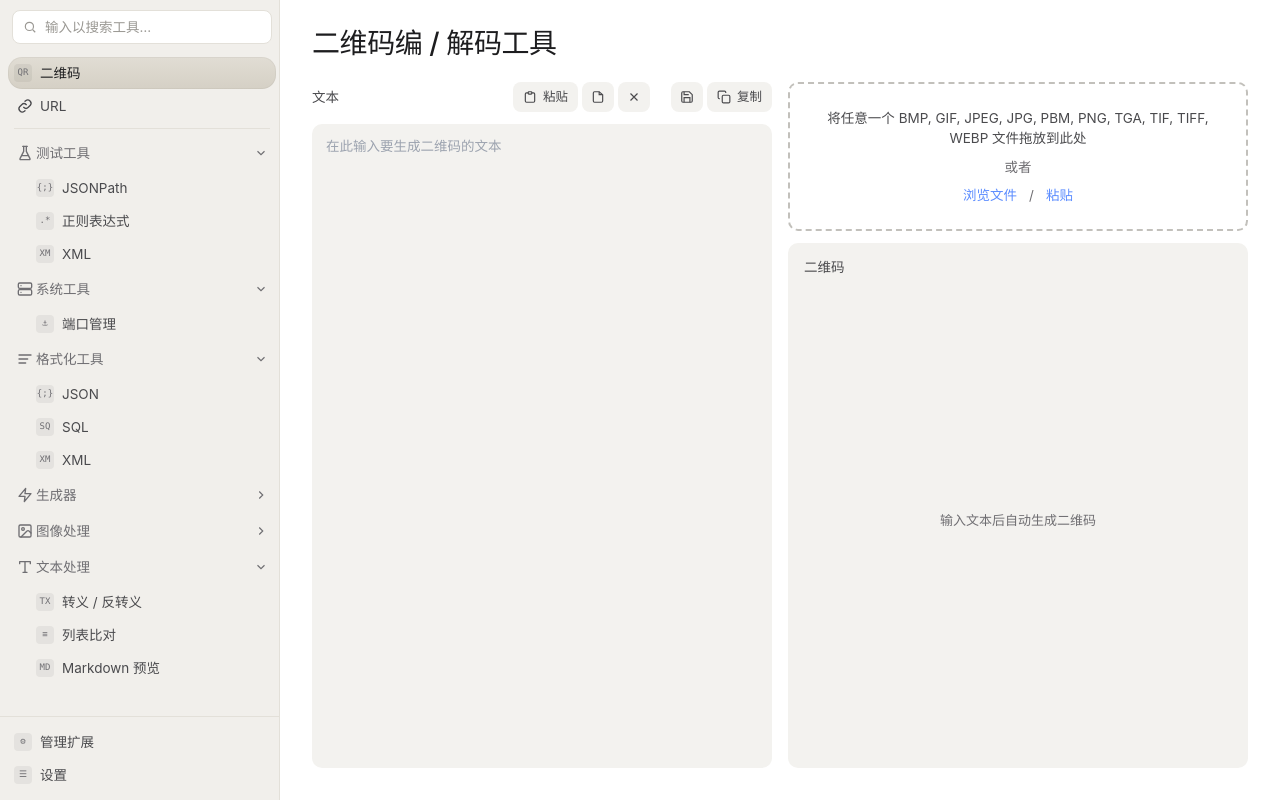
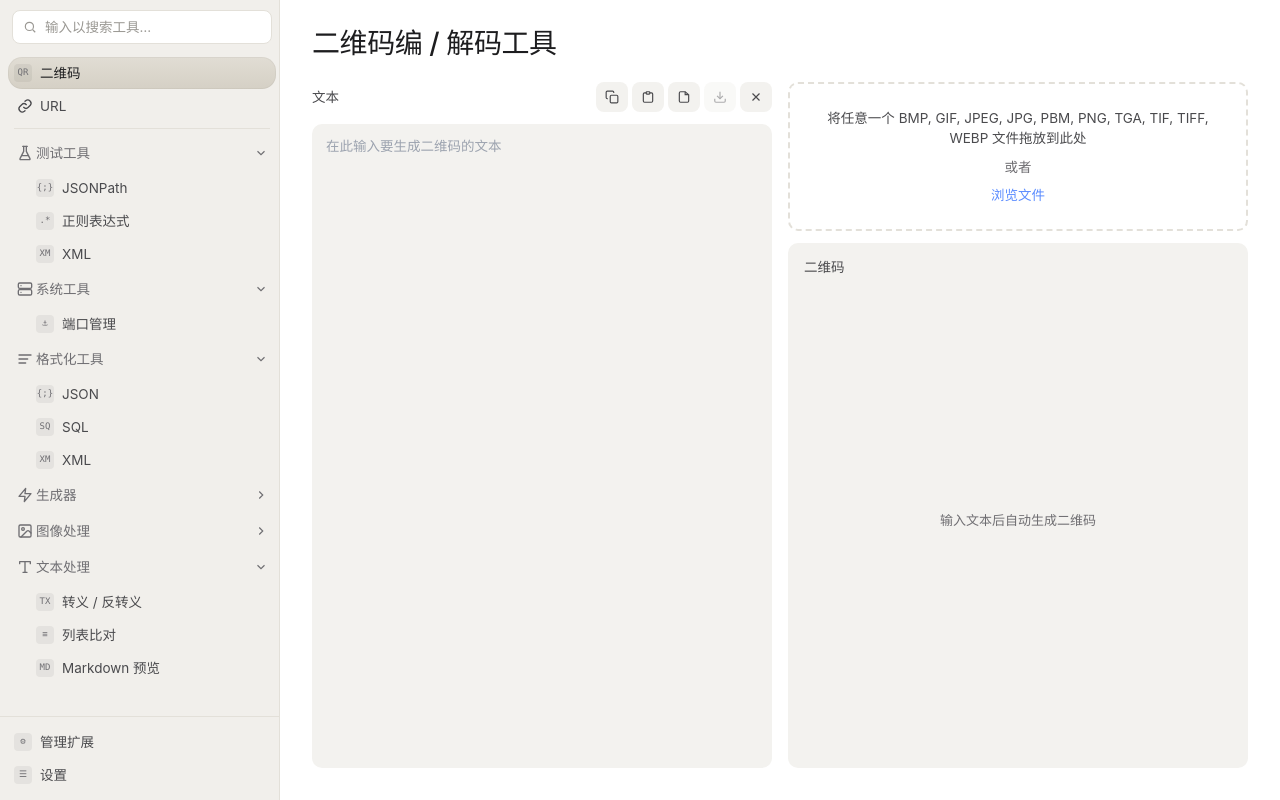
Before and after one commit to MeQln/Tauri-DevBox, a Vue app: page /tools/qrcode in a window 1280 px wide. Built offline with nearby package versions, Linux system fonts and the light colour scheme.

Commit message:
chore: 提交二维码工具页改动

```diff
--- a/src-tauri/capabilities/default.json
+++ b/src-tauri/capabilities/default.json
@@ -10,6 +10,8 @@
     "dialog:default",
     "fs:default",
     "fs:allow-read-file",
-    "fs:allow-write-text-file"
+    "fs:allow-write-file",
+    "fs:allow-write-text-file",
+    { "identifier": "fs:scope", "allow": ["**"] }
   ]
 }
--- a/src/components/ui/PillBtn.vue
+++ b/src/components/ui/PillBtn.vue
@@ -19,6 +19,7 @@ defineProps<{ iconOnly?: boolean }>()
 }
 .pill-btn:hover { background: #ebe9e3; }
 .pill-btn:active { background: #e2dfd8; }
+.pill-btn:disabled { opacity: .45; cursor: not-allowed; pointer-events: none; }
 .pill-btn :deep(svg) { width: 14px; height: 14px; }
 .pill-btn.icon-only { width: 32px; padding: 0; justify-content: center; }
 </style>
--- a/src/main.ts
+++ b/src/main.ts
@@ -9,3 +9,16 @@ const app = createApp(App)
 app.use(createPinia())
 app.use(router)
 app.mount('#app')
+
+// 全局拦截拖拽默认行为：避免把图片 / 文本文件拖入窗口时浏览器
+// 默认当作 URL 在当前页打开。仅在显式 @drop 处理的区域（如二维码 dropzone）内放行，
+// 其余位置一律 preventDefault，杜绝"拖到任意位置就自动打开文件"。
+window.addEventListener('dragover', (e) => {
+  if (!e.dataTransfer?.types.includes('Files')) return
+  e.preventDefault()
+})
+window.addEventListener('drop', (e) => {
+  if (!e.dataTransfer?.types.includes('Files')) return
+  // dropzone 自身的 @drop handler 会先在目标阶段执行；此处兜底阻止默认打开行为
+  e.preventDefault()
+})
--- a/src/views/QrCodeView.vue
+++ b/src/views/QrCodeView.vue
@@ -9,12 +9,17 @@
       <div class="section-title">
         <span>文本</span>
         <div class="section-actions">
-          <PillBtn title="粘贴" @click="pasteText">
+          <PillBtn icon-only title="复制" @click="copyText">
+            <svg viewBox="0 0 24 24" fill="none" stroke="currentColor" stroke-width="2">
+              <rect x="9" y="9" width="13" height="13" rx="2" />
+              <path d="M5 15H4a2 2 0 01-2-2V4a2 2 0 012-2h9a2 2 0 012 2v1" />
+            </svg>
+          </PillBtn>
+          <PillBtn icon-only title="粘贴" @click="pasteText">
             <svg viewBox="0 0 24 24" fill="none" stroke="currentColor" stroke-width="2">
               <rect x="9" y="3" width="6" height="4" rx="1" />
               <path d="M9 5H6a2 2 0 00-2 2v12a2 2 0 002 2h12a2 2 0 002-2V7a2 2 0 00-2-2h-3" />
             </svg>
-            <span>粘贴</span>
           </PillBtn>
           <PillBtn icon-only title="读取文件" @click="readTextFromFile">
             <svg viewBox="0 0 24 24" fill="none" stroke="currentColor" stroke-width="2">
@@ -22,24 +27,17 @@
               <path d="M14 3H6a2 2 0 00-2 2v14a2 2 0 002 2h12a2 2 0 002-2V8z" />
             </svg>
           </PillBtn>
+          <PillBtn icon-only title="保存为图片" @click="saveImage" :disabled="!svgMarkup">
+            <svg viewBox="0 0 24 24" fill="none" stroke="currentColor" stroke-width="2">
+              <path d="M21 15v4a2 2 0 01-2 2H5a2 2 0 01-2-2v-4" />
+              <path d="M7 10l5 5 5-5" />
+              <path d="M12 15V3" />
+            </svg>
+          </PillBtn>
           <PillBtn icon-only title="清空" @click="clearInput">
             <svg viewBox="0 0 24 24" fill="none" stroke="currentColor" stroke-width="2">
               <path d="M6 6l12 12M18 6L6 18" />
             </svg>
-          </PillBtn>
-          <span class="divider" />
-          <PillBtn icon-only title="保存" @click="saveText">
-            <svg viewBox="0 0 24 24" fill="none" stroke="currentColor" stroke-width="2">
-              <path d="M19 21H5a2 2 0 01-2-2V5a2 2 0 012-2h11l5 5v11a2 2 0 01-2 2z" />
-              <path d="M17 21v-8H7v8M7 3v5h8" />
-            </svg>
-          </PillBtn>
-          <PillBtn title="复制" @click="copyText">
-            <svg viewBox="0 0 24 24" fill="none" stroke="currentColor" stroke-width="2">
-              <rect x="9" y="9" width="13" height="13" rx="2" />
-              <path d="M5 15H4a2 2 0 01-2-2V4a2 2 0 012-2h9a2 2 0 012 2v1" />
-            </svg>
-            <span>复制</span>
           </PillBtn>
         </div>
       </div>
@@ -55,8 +53,6 @@
         <p class="muted">或者</p>
         <p>
           <a class="link" @click="onBrowseImage">浏览文件</a>
-          <span class="sep">/</span>
-          <a class="link" @click="onPasteImage">粘贴</a>
         </p>
       </div>
 
@@ -78,7 +74,7 @@ import { useMessage } from 'naive-ui'
 import PillBtn from '@/components/ui/PillBtn.vue'
 import { qrApi } from '@/api/qrcode'
 import { open as openDialog, save as saveDialog } from '@tauri-apps/plugin-dialog'
-import { readFile, readTextFile, writeTextFile } from '@tauri-apps/plugin-fs'
+import { readFile, readTextFile, writeFile } from '@tauri-apps/plugin-fs'
 
 const input = ref('')
 const svgMarkup = ref('')
@@ -152,34 +148,6 @@ async function onBrowseImage() {
   await decodeBytes(Array.from(data))
 }
 
-async function onPasteImage() {
-  let items
-  try {
-    items = await navigator.clipboard.read()
-  } catch (e) {
-    if (e instanceof DOMException && e.name === 'NotAllowedError') {
-      message.error('未授予剪贴板权限')
-    } else {
-      message.error('读取剪贴板失败')
-    }
-    return
-  }
-  for (const item of items) {
-    const imgType = item.types.find(t => t.startsWith('image/'))
-    if (!imgType) continue
-    let buf: ArrayBuffer
-    try {
-      const blob = await item.getType(imgType)
-      buf = await blob.arrayBuffer()
-    } catch {
-      continue
-    }
-    await decodeBytes(Array.from(new Uint8Array(buf)))
-    return
-  }
-  message.warning('剪贴板中没有图片')
-}
-
 async function pasteText() {
   try {
     input.value = await navigator.clipboard.readText()
@@ -201,24 +169,6 @@ async function readTextFromFile() {
   }
 }
 
-function clearInput() {
-  input.value = ''
-}
-
-async function saveText() {
-  const path = await saveDialog({
-    filters: [{ name: '文本', extensions: ['txt'] }],
-    defaultPath: 'qrcode-text.txt',
-  })
-  if (typeof path !== 'string') return
-  try {
-    await writeTextFile(path, input.value)
-    message.success('已保存')
-  } catch {
-    message.error('保存失败')
-  }
-}
-
 async function copyText() {
   try {
     await navigator.clipboard.writeText(input.value)
@@ -227,6 +177,55 @@ async function copyText() {
     message.error('复制失败')
   }
 }
+
+// 把当前 SVG 二维码光栅化为 PNG 字节：Blob URL → Image → canvas（白底）→ toBlob。
+async function saveImage() {
+  if (!svgMarkup.value) return
+  const path = await saveDialog({
+    filters: [{ name: 'PNG 图片', extensions: ['png'] }],
+    defaultPath: 'qrcode.png',
+  })
+  if (typeof path !== 'string') return
+  try {
+    const bytes = await svgToPngBytes(svgMarkup.value)
+    await writeFile(path, bytes)
+    message.success('已保存')
+  } catch (e) {
+    console.error('保存二维码图片失败:', e)
+    message.error('保存失败')
+  }
+}
+
+function svgToPngBytes(svg: string): Promise<Uint8Array> {
+  const size = 1024
+  return new Promise((resolve, reject) => {
+    const blob = new Blob([svg], { type: 'image/svg+xml;charset=utf-8' })
+    const url = URL.createObjectURL(blob)
+    const img = new Image()
+    img.onload = () => {
+      const canvas = document.createElement('canvas')
+      canvas.width = size
+      canvas.height = size
+      const ctx = canvas.getContext('2d')
+      if (!ctx) { URL.revokeObjectURL(url); reject(new Error('no 2d context')); return }
+      ctx.fillStyle = '#ffffff'
+      ctx.fillRect(0, 0, size, size)
+      ctx.drawImage(img, 0, 0, size, size)
+      URL.revokeObjectURL(url)
+      canvas.toBlob(async (b) => {
+        if (!b) { reject(new Error('toBlob failed')); return }
+        resolve(new Uint8Array(await b.arrayBuffer()))
+      }, 'image/png')
+    }
+    img.onerror = () => { URL.revokeObjectURL(url); reject(new Error('svg load failed')) }
+    img.src = url
+  })
+}
+
+function clearInput() {
+  input.value = ''
+}
+
 </script>
 
 <style scoped>
@@ -256,10 +255,6 @@ async function copyText() {
   font-size: 13.5px; font-weight: 500; color: var(--ink-2);
 }
 .section-actions { display: flex; gap: 4px; align-items: center; }
-.divider {
-  width: 1px; height: 18px; background: var(--border);
-  margin: 0 6px;
-}
 
 .text-area {
   flex: 1;
@@ -276,7 +271,7 @@ async function copyText() {
 .text-area:focus { border-color: var(--accent, #5b8cff); }
 
 .dropzone {
-  border: 2px dashed var(--ink-5);
+  border: 2px dashed var(--rule);
   border-radius: var(--r-md);
   padding: 24px 18px;
   text-align: center;
@@ -287,7 +282,6 @@ async function copyText() {
 .dropzone .link {
   color: var(--accent, #5b8cff); cursor: pointer; font-weight: 500;
 }
-.dropzone .sep { margin: 0 12px; color: var(--ink-3); }
 
 .preview {
   flex: 1;
```
Also changed, not shown: 1 other file (tests, documents, lock files or other folders).
